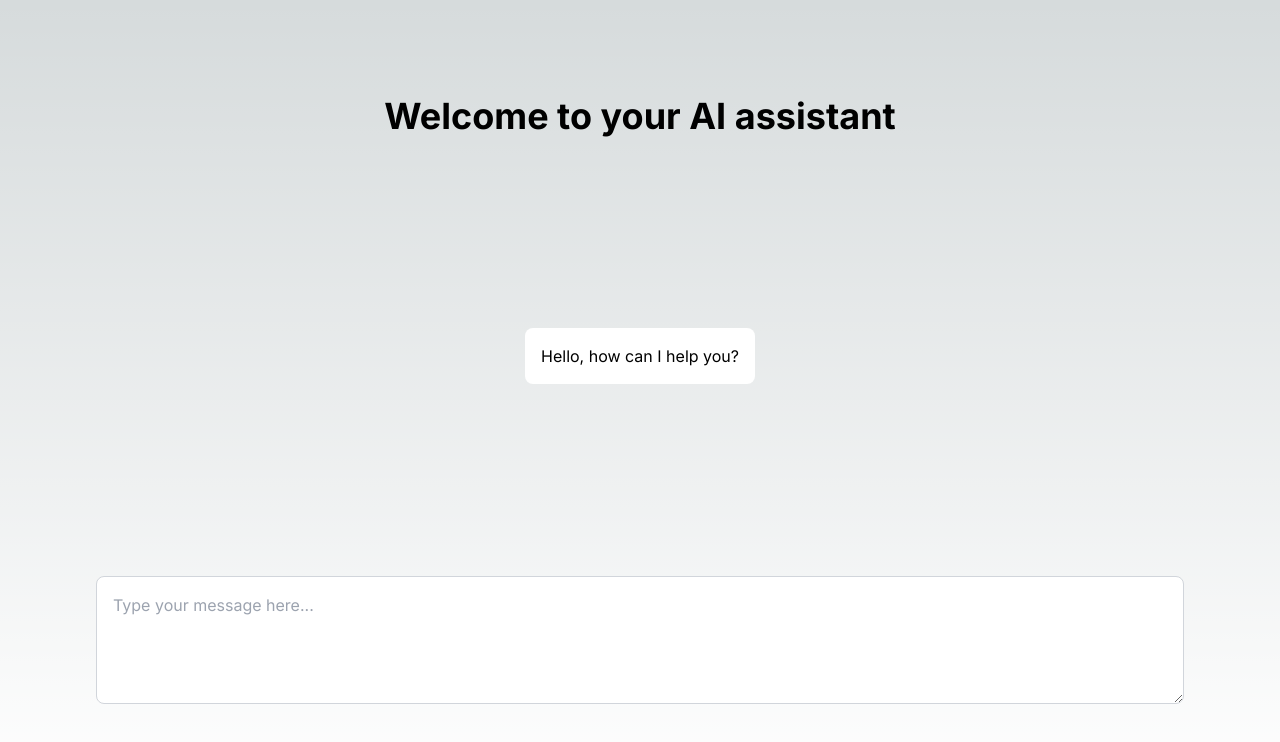
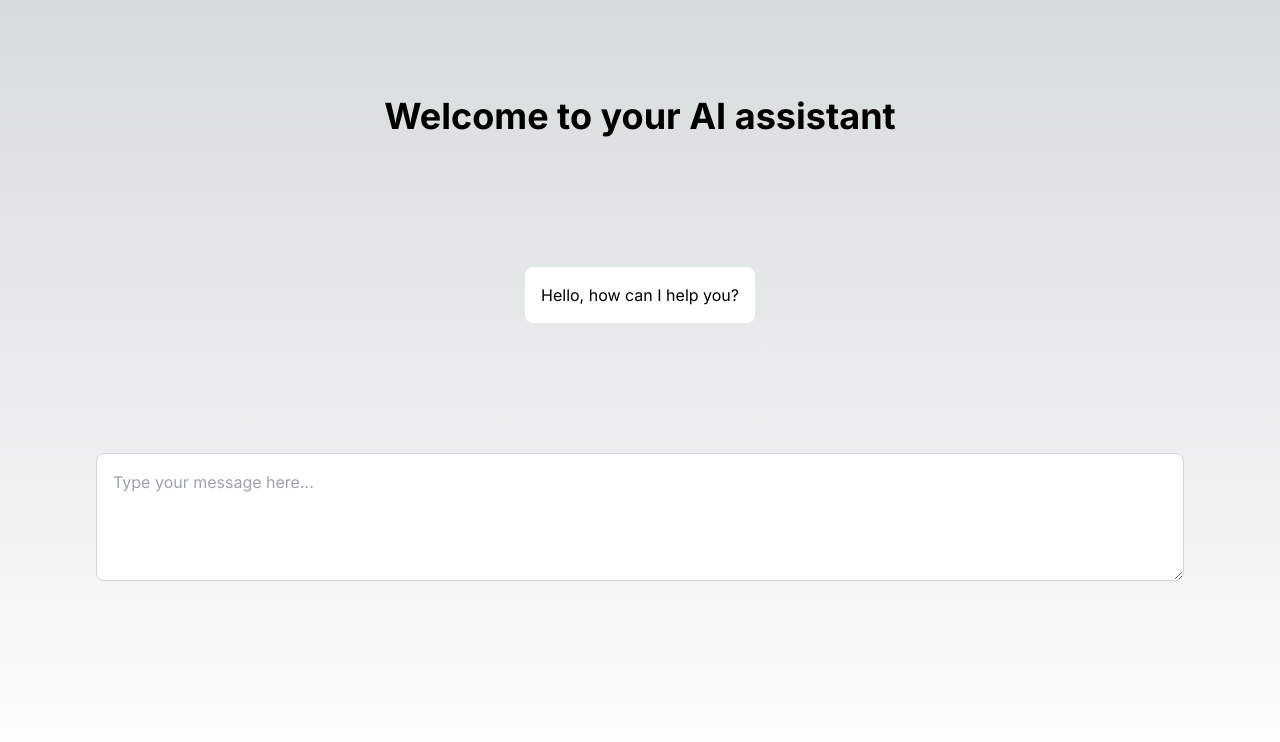
Before and after one commit to ShanTirmizi/Chat-gpt-nextjs, a Next.js app: page / in a window 1280 px wide. Shown: the top 742 px of the page. Built offline with nearby package versions, Linux system fonts and the light colour scheme.

Commit message:
Added loading spinner

```diff
--- a/src/components/ChatInput.tsx
+++ b/src/components/ChatInput.tsx
@@ -78,9 +78,10 @@ const ChatInput: FC<ChatInputProps>= () => {
             setInput('')
           }
         }}
-
       />
-
+    <div className="flex justify-end">
+      {isLoading && <div className="animate-spin rounded-full h-6 w-6 border-b-2 border-gray-900 mr-2">↺</div>}
+    </div>
     </>
   )
 }
--- a/src/components/Chats.tsx
+++ b/src/components/Chats.tsx
@@ -10,7 +10,7 @@ const Chats = () => {
     <div className="flex flex-col-reverse">{
       reveaseChats.map((chat) => (
         <div key={chat.id} className="flex justify-end">
-          <div className={`rounded-lg p-4  ${chat.isUserInput ? 'bg-purple-400' : 'bg-white text-black'}`}>
+          <div className={`rounded-lg p-4 m-2 ${chat.isUserInput ? 'bg-purple-400' : 'bg-white text-black'}`}>
             {chat.text}
           </div>
         </div>
```
